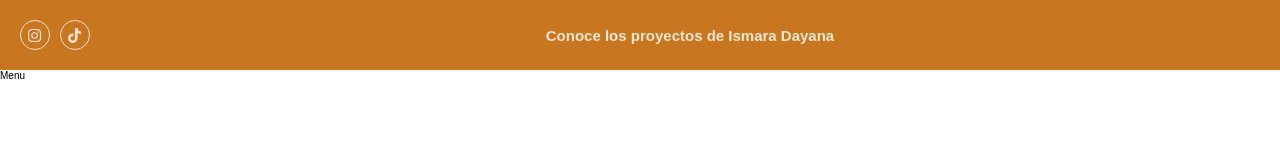
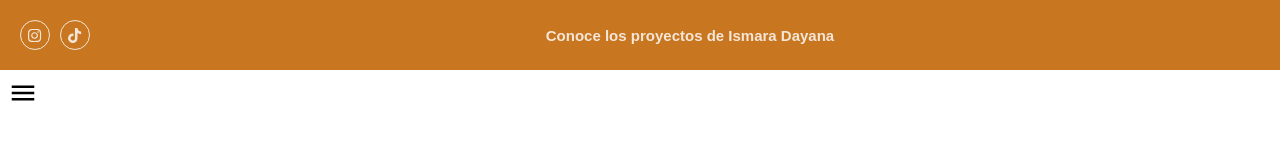
Before and after one commit to jhoneduardmoreno/art-ecommerce-frontend, a React (Vite) app: page / in a window 1280 px wide. Shown: the top 166 px of the page. Built offline with nearby package versions, Linux system fonts and the light colour scheme.

Commit message:
Add icon button in Menu

```diff
--- a/package.json
+++ b/package.json
@@ -16,6 +16,7 @@
     "@fortawesome/free-brands-svg-icons": "^6.5.2",
     "@fortawesome/free-solid-svg-icons": "^6.5.2",
     "@fortawesome/react-fontawesome": "^0.2.0",
+    "@mui/icons-material": "^5.15.15",
     "@mui/material": "^5.15.15",
     "react": "^18.2.0",
     "react-dom": "^18.2.0",
--- a/src/components/Menu/index.tsx
+++ b/src/components/Menu/index.tsx
@@ -1,5 +1,12 @@
+import MenuIcon from '@mui/icons-material/Menu';
+import { IconButton } from '@mui/material';
+
 export const Menu = () => {
   return (
-    <div>Menu</div>
+    <div>
+        <IconButton onClick={() => console.log('Opening menu')}>
+            <MenuIcon sx={{fontSize: '3rem', color: '#000'}} />
+        </IconButton>
+    </div>
   )
 }
```
Also changed, not shown: 1 other file (tests, documents, lock files or other folders).
